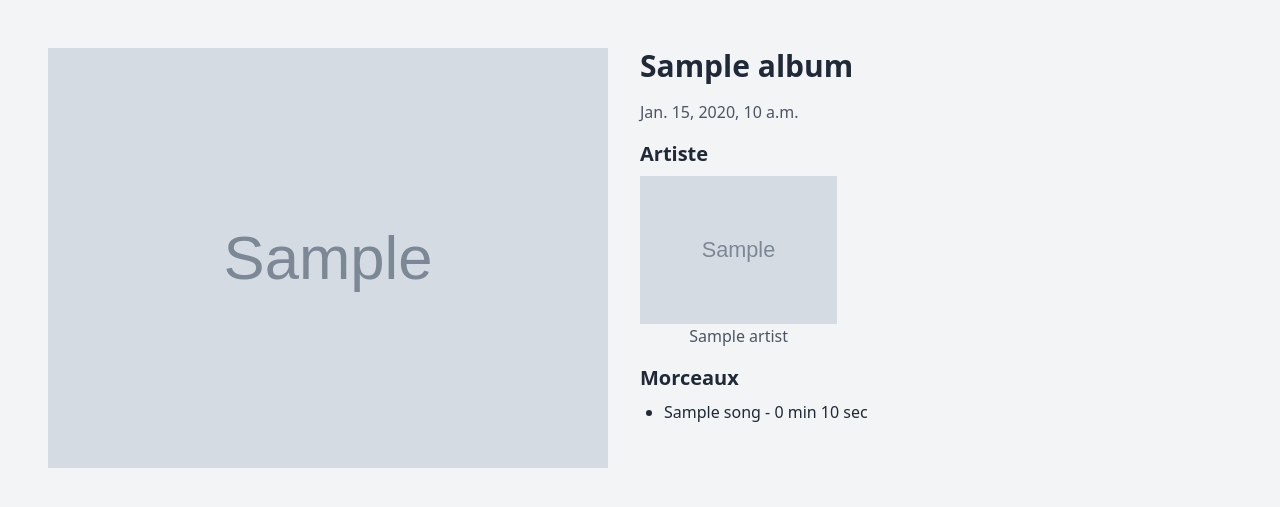
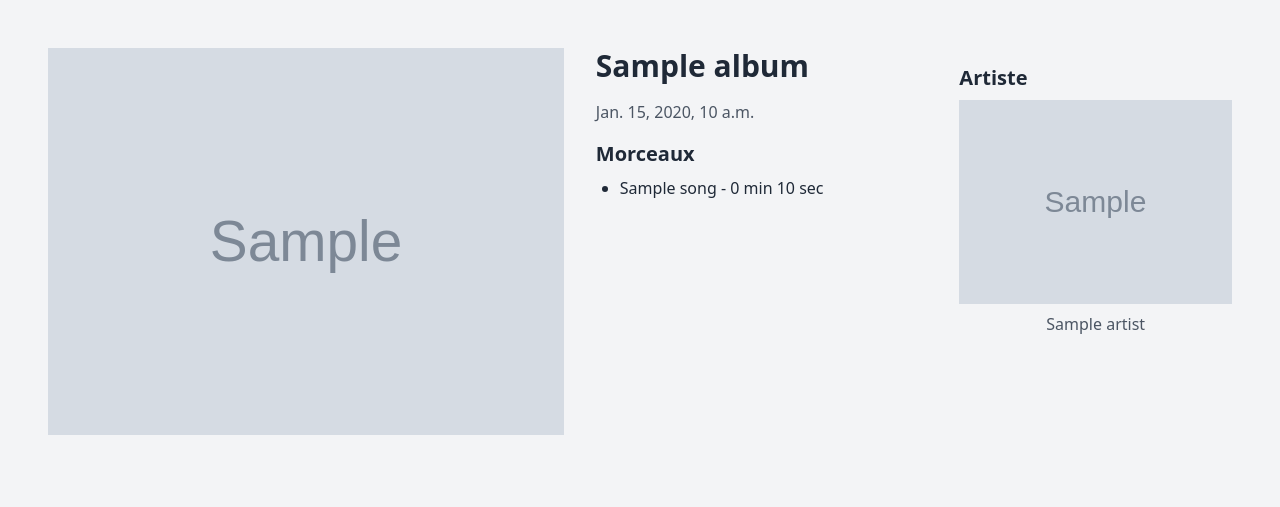
Before and after one commit to JulieMontoux/SpotilikeRestAPI-django, a Django app: template api_project/frontend/templates/frontend/album_detail.html in a window 1280 px wide. Shown: the part 60-567 px from the top of the page. Run offline with Django 5.2, Linux system fonts and the light colour scheme; the template is opened without the code that fills it: most values are stand-ins (such as "Sample title", 1, 10 or a date in 2020); grey boxes marked "Sample" are stand-in pictures.

Commit message:
Modification style album_detail

```diff
--- a/api_project/frontend/templates/frontend/album_detail.html
+++ b/api_project/frontend/templates/frontend/album_detail.html
@@ -5,24 +5,26 @@
     <div class="w-1/2 pr-8">
         <img class="w-full mb-4" src="{{ album.cover }}" alt="{{ album.title }}">
     </div>
-    <div class="w-1/2">
+    <div class="w-1/3">
         <h2 class="text-3xl font-semibold mb-4">{{ album.title }}</h2>
         <p class="text-gray-600">{{ album.release_date }}</p>
-        <h3 class="text-xl font-semibold mt-4 mb-2">Artiste</h3>
-        <div class="grid items-center mb-4 text-center w-1/3">
-            <a href="{% url 'artist_detail'  artist_id=album.artist.id %}">
-                <img class="w-full mr-4" src="{{ album.artist.avatar }}" alt="{{ album.artist.name }}">
-            </a>
-            <p class="text-gray-600 text-center">
-                <a href="{% url 'artist_detail'  artist_id=album.artist.id %}">{{ album.artist.name }}</a>
-            </p>
-        </div>
         <h3 class="text-xl font-semibold mt-4 mb-2">Morceaux</h3>
         <ul class="list-disc pl-6">
             {% for song in album.song_set.all %}
                 <li>{{ song.title }} - <span class="duration">{{ song.duration }}</span></li>
             {% endfor %}
         </ul>
+    </div>
+    <div class="w-1/4">
+        <h3 class="text-xl font-semibold mt-4 mb-2">Artiste</h3>
+        <div class="grid-cols-1 text-center">
+            <a href="{% url 'artist_detail' artist_id=album.artist.id %}">
+                <img class="w-full mb-2" src="{{ album.artist.avatar }}" alt="{{ album.artist.name }}">
+            </a>
+            <p class="text-gray-600">
+                <a href="{% url 'artist_detail' artist_id=album.artist.id %}">{{ album.artist.name }}</a>
+            </p>
+        </div>
     </div>
 </div>
 
```
